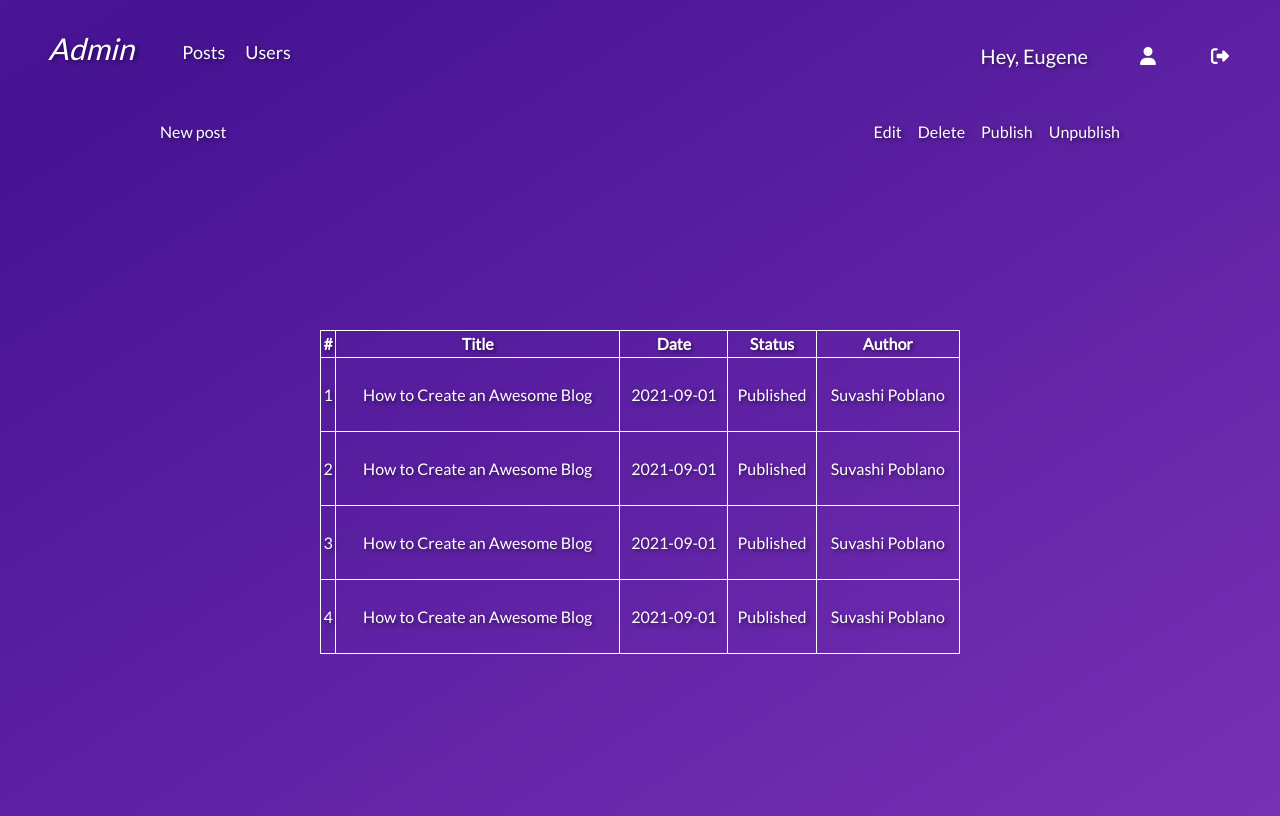
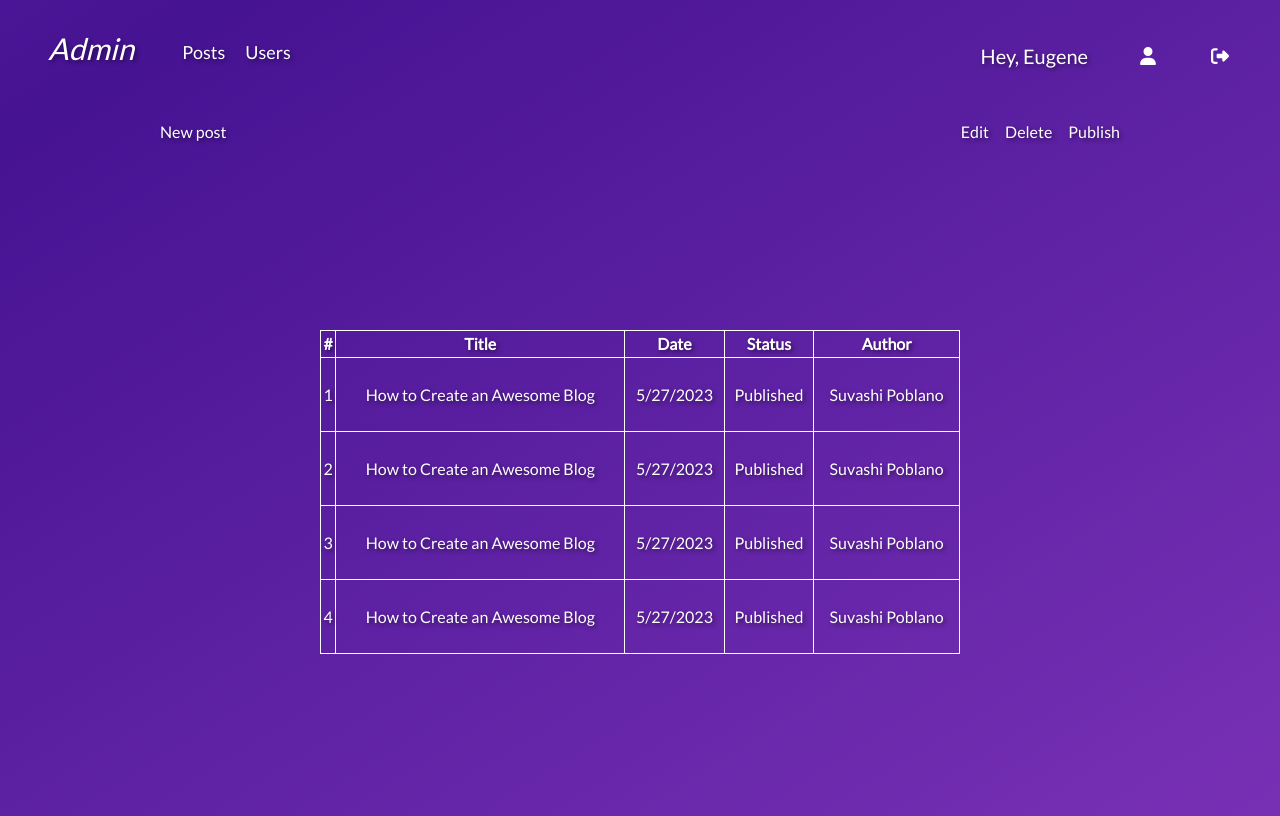
Before and after one commit to eugenechevski/PersonalPortfolio, a Next.js app: page /admin/posts in a window 1280 px wide. Built offline with nearby package versions, Linux system fonts and the light colour scheme.

Commit message:
Adds mock data to the /admin/posts page

```diff
--- a/src/app/admin/posts/page.tsx
+++ b/src/app/admin/posts/page.tsx
@@ -1,4 +1,26 @@
-'use client';
+"use client";
+
+import { useState } from "react";
+import uniqid from "uniqid";
+
+const mockPosts: IPost[] = [1, 2, 3, 4].map((n) => {
+  return {
+    postId: uniqid(),
+    title: "How to Create an Awesome Blog",
+    imageURL:
+      "https://natureconservancy-h.assetsadobe.com/is/image/content/dam/tnc/nature/en/photos/Zugpsitze_mountain.jpg?crop=0%2C214%2C3008%2C1579&wid=1200&hei=630&scl=2.506666666666667",
+    content: "asdsad",
+    author: "Suvashi Poblano",
+    tags: [],
+    likes: 100,
+    replies: [],
+    createdAt: Date.now(),
+    updatedAt: Date.now(),
+    published: true,
+  };
+});
+
+const selectionClasses = "bg-opacity-[25%] bg-gray-500";
 
 export default function Page() {
   const addPost = () => {
@@ -21,26 +43,38 @@ export default function Page() {
     // TODO
   };
 
+  const [selectedPost, setSelectedPost] = useState<IPost | null>(null);
+
+  const selectPost = (targetPost: IPost) => {
+    setSelectedPost(targetPost);
+  };
+
   return (
     <section className="h-full w-full flex flex-col justify-center items-center text-white">
       {/** Toolbar */}
       <div className="w-3/4 h-[10%] flex text-shadow">
         {/** Add post button */}
-                <button className="button-text-shadow" onClick={addPost}>New post</button>
+        <button className="button-text-shadow" onClick={addPost}>
+          New post
+        </button>
 
         {/** Edit, Delete, and Publish/Unpublish buttons */}
         <div className="flex gap-4 ml-auto button-text-shadow">
           <button onClick={editPost}>Edit</button>
           <button onClick={deletePost}>Delete</button>
+          {/** Conditional rendering for published or unpublished posts*/}
+          {selectedPost?.published ? (
+            <button onClick={unpublishPost}>Unpublish</button>
+          ) : (
             <button onClick={publishPost}>Publish</button>
-                    <button onClick={unpublishPost}>Unpublish</button>
+          )}
         </div>
       </div>
 
       {/** Posts table */}
       {/** Columns: #, Title, Date, Status, Author */}
       <div className="w-full h-[90%] flex items-center justify-center">
-                <table className="h-1/2 w-1/2 border border-white table-auto table-text-center table-border-white">
+        <table className="h-1/2 w-1/2 border border-white table-auto table-text-center table-border-white table-row-hover-cursor">
           <thead>
             <tr>
               <th>#</th>
@@ -51,38 +85,26 @@ export default function Page() {
             </tr>
           </thead>
           <tbody>
-                        <tr>
-                            <td>1</td>
-                            <td>How to Create an Awesome Blog</td>
-                            <td>2021-09-01</td>
-                            <td>Published</td>
-                            <td>Suvashi Poblano</td>
+            {mockPosts.map((post, index) => {
+              return (
+                <tr
+                  key={post.postId}
+                  onClick={selectPost.bind(null, post)}
+                  className={
+                    selectedPost?.postId === post.postId ? selectionClasses : ""
+                  }
+                >
+                  <td>{index + 1}</td>
+                  <td>{post.title}</td>
+                  <td>{new Date(post.createdAt).toLocaleDateString()}</td>
+                  <td>{post.published ? "Published" : "Unpublished"}</td>
+                  <td>{post.author}</td>
                 </tr>
-                        <tr>
-                            <td>2</td>
-                            <td>How to Create an Awesome Blog</td>
-                            <td>2021-09-01</td>
-                            <td>Published</td>
-                            <td>Suvashi Poblano</td>
-                        </tr>
-                        <tr>
-                            <td>3</td>
-                            <td>How to Create an Awesome Blog</td>
-                            <td>2021-09-01</td>
-                            <td>Published</td>
-                            <td>Suvashi Poblano</td>
-                        </tr>
-                        <tr>
-                            <td>4</td>
-                            <td>How to Create an Awesome Blog</td>
-                            <td>2021-09-01</td>
-                            <td>Published</td>
-                            <td>Suvashi Poblano</td>
-                        </tr>
+              );
+            })}
           </tbody>
         </table>
       </div>
     </section>
-
-    )
+  );
 }
--- a/src/app/globals.css
+++ b/src/app/globals.css
@@ -56,6 +56,10 @@
   border-color: white;
 }
 
+.table-row-hover-cursor tbody tr:hover{
+  cursor: pointer;
+}
+
 .button-text-shadow *, .button-text-shadow {
   text-shadow: 2px 2px 4px rgba(0, 0, 0, 0.5);
 }
```
Lines whose indentation alone changed are shown as unchanged.
